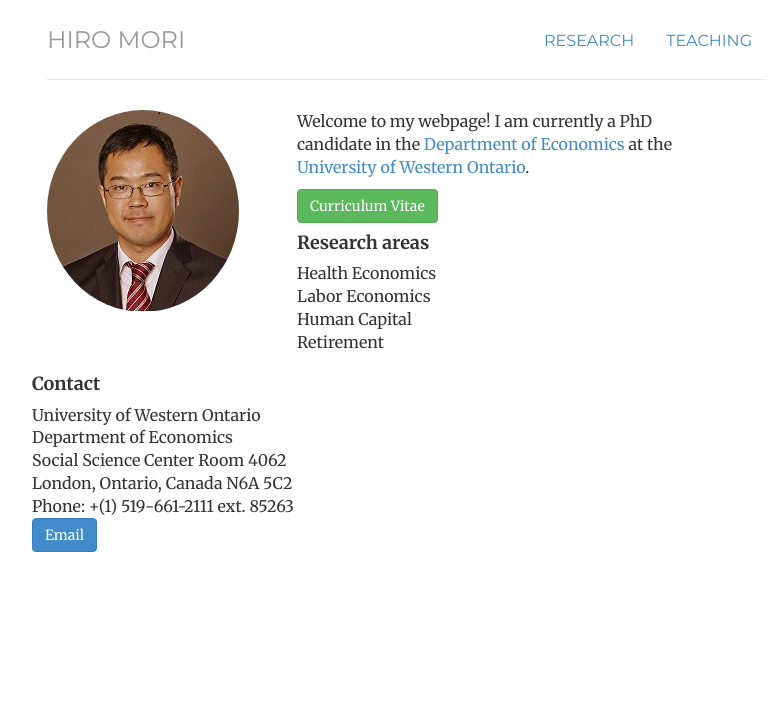
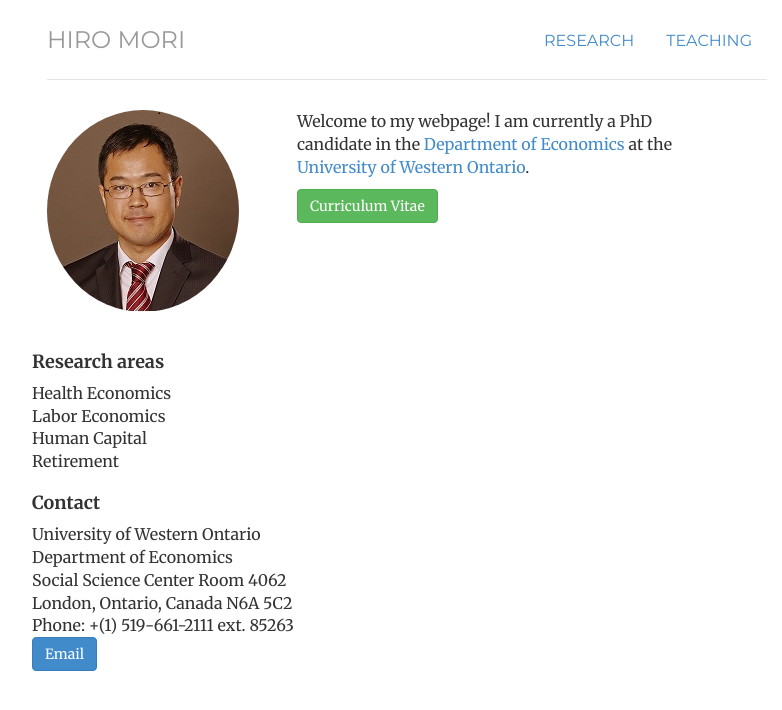
Before and after one commit to morihiroaki/morihiroaki.github.io, a Jekyll site: the page built from index.html, in a window 1280 px wide. Shown: the top 710 px of the page, without its empty margins (233-1015 px from the left). Built offline with Jekyll 4.4.1, drawn with Linux system fonts in a browser that asks for light colours.

Commit message:
Update index.html

```diff
--- a/index.html
+++ b/index.html
@@ -18,7 +18,7 @@
               <!--a class="btn btn-danger" href="/teaching.html">Teaching</a-->
               </div>
     <div class='row'>
-              <div class='col-md-6'>
+              <div class='col-md-8'>
                 <h4>Research areas</h4>
                 <div class='fields'>
                   <ul class="list-unstyled">
```
